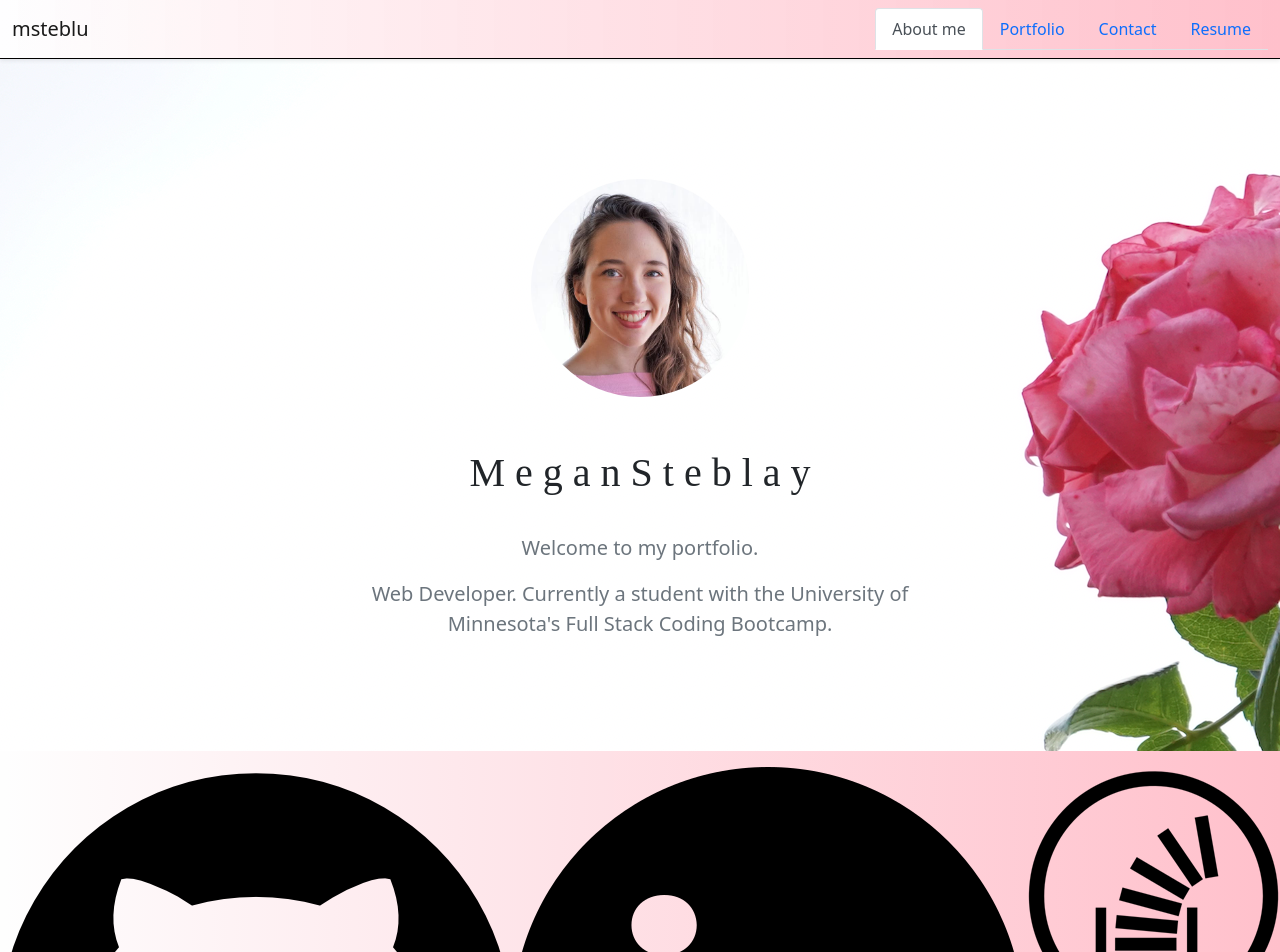
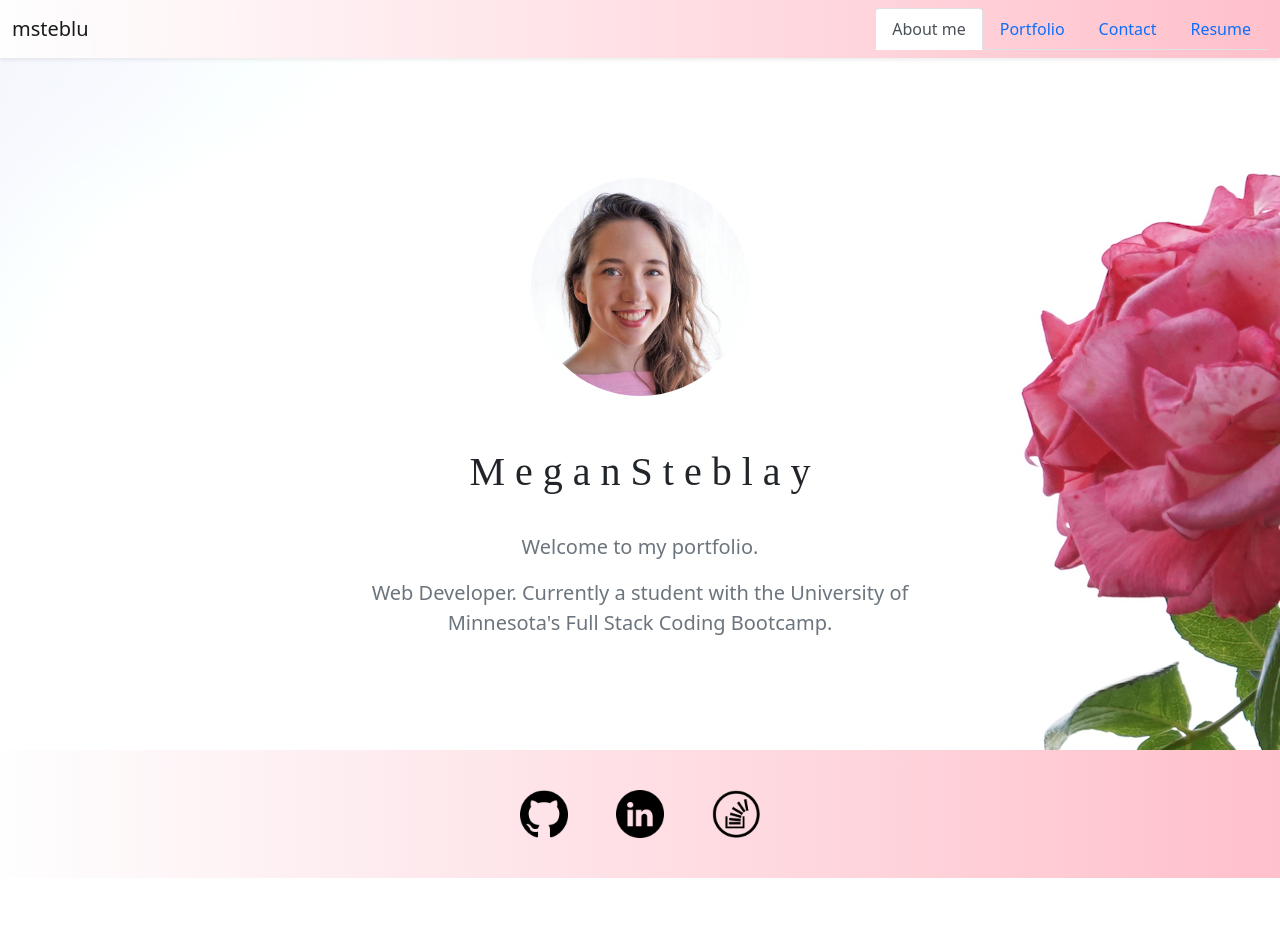
Before and after one commit to msteblu/MstebluPortfolio, a React (Create React App) app in the folder portfolio/: page / in a window 1280 px wide. Shown: the top 952 px of the page. After the commit the page ends 878 px from the top, so only its background shows below. Built offline with nearby package versions, Linux system fonts and the light colour scheme.

Commit message:
Working on the styling

```diff
--- a/portfolio/src/components/style.css
+++ b/portfolio/src/components/style.css
@@ -36,9 +36,15 @@ a {
     margin: 1.5rem;
 }
 
-.navbar {
+.icon {
+    width: 3rem;
+    height: auto;
+    margin: 1.5rem;
+}
+
+/* .navbar {
     border-bottom: 1px solid black;
-}
+} */
 
 .navbar-toggler {
     color: black;
@@ -53,3 +59,16 @@ a {
     width: 100%;
     min-height: 150px;
 }
+
+.form {
+    text-align: center;
+    max-width: 300px;
+    margin: 20px auto;
+    background-image: linear-gradient(to right, rgba(255, 255, 255, 0.863) , var(--lightpink));
+}
+
+form {
+    border: 1px solid lightgray;
+    border-radius: 10px;
+    padding: 20px;
+}
```
